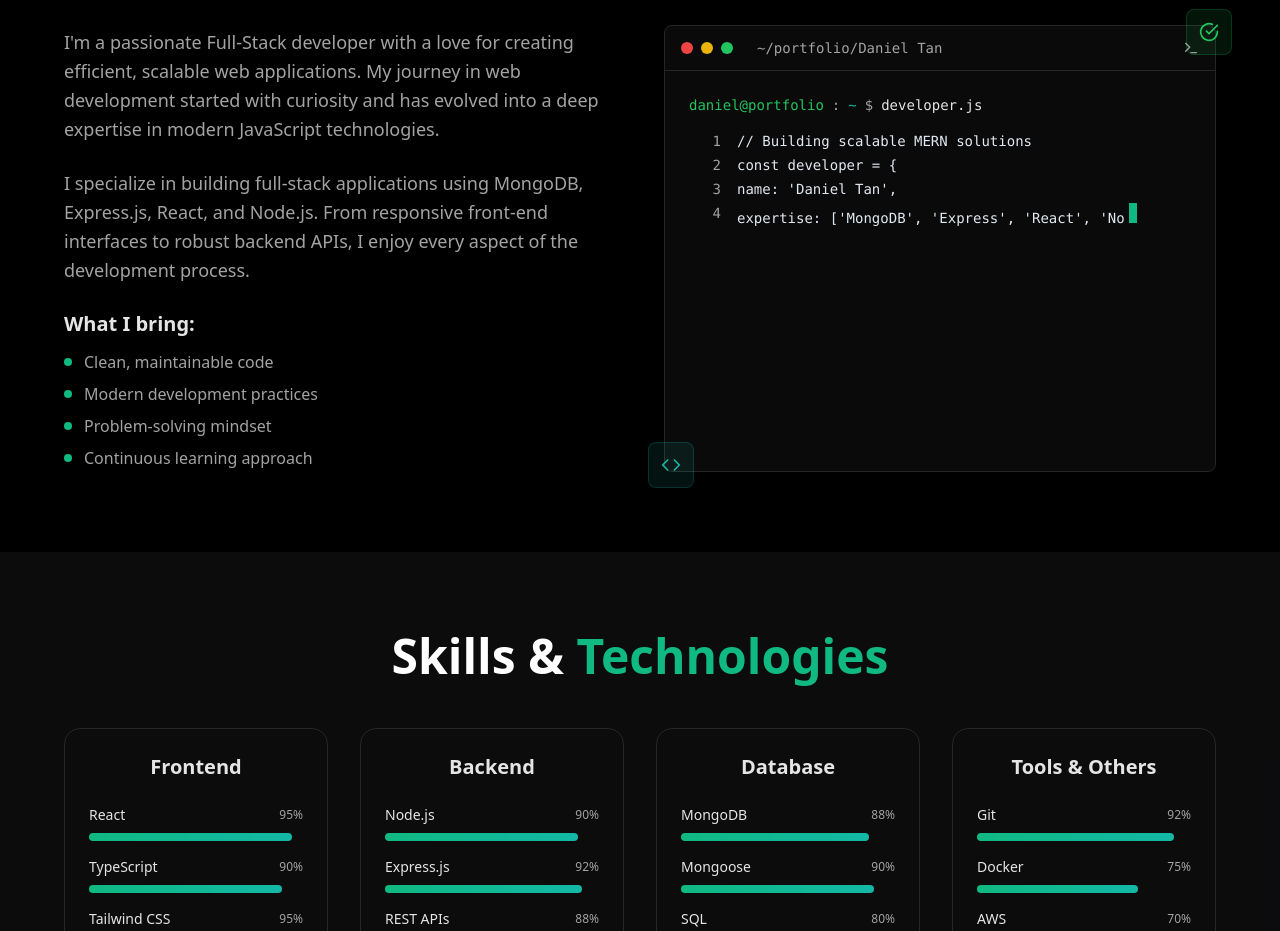
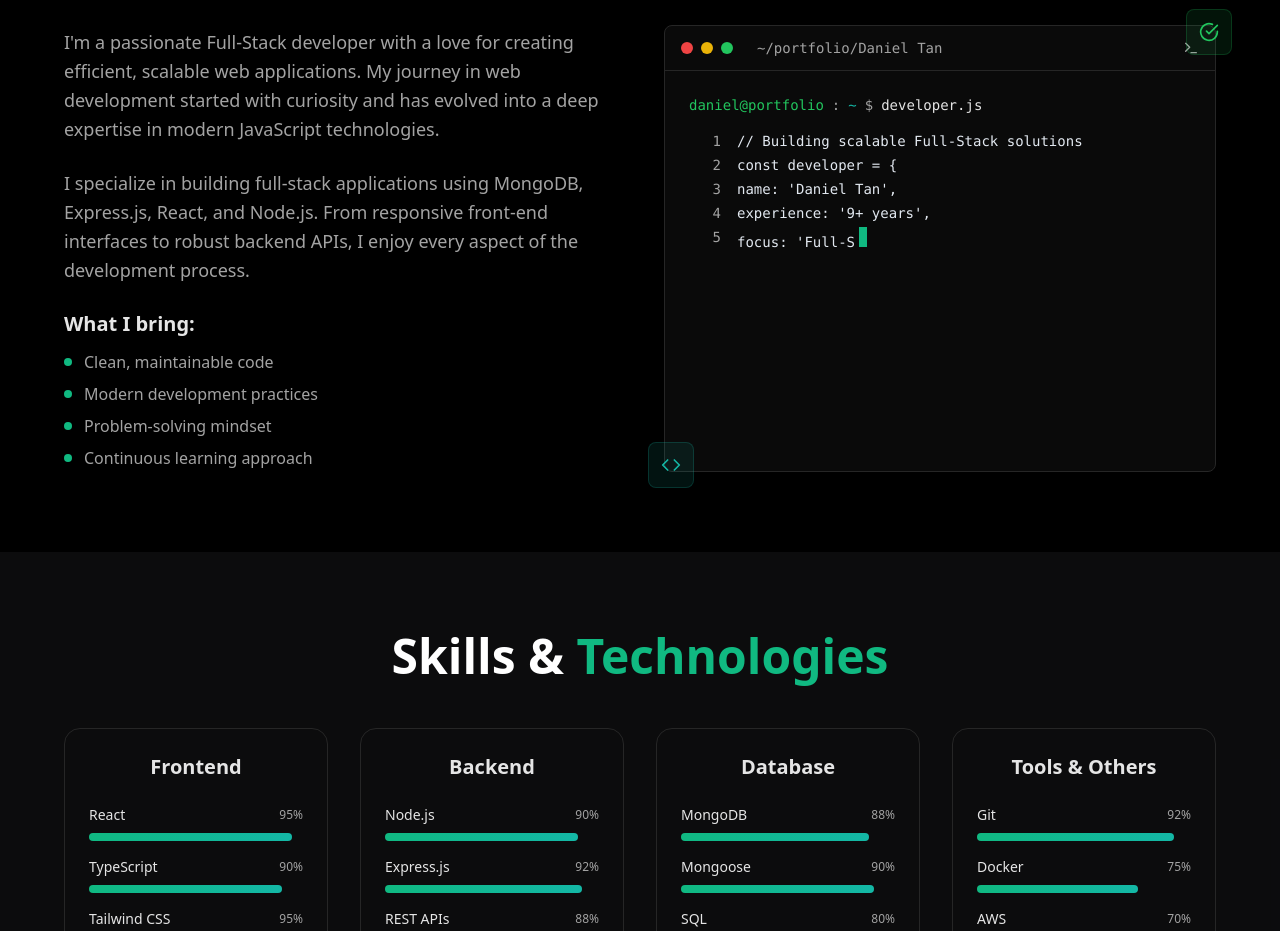
Before and after one commit to bughuntr7/dtportfo, a React (Vite) app: page / in a window 1280 px wide. Shown: the part 1020-1951 px from the top of the page. Built offline with nearby package versions, Linux system fonts and the light colour scheme.

Commit message:
Add Tech skills and Correct contact information

```diff
--- a/src/components/About.tsx
+++ b/src/components/About.tsx
@@ -9,18 +9,27 @@ const About = () => {
   const sectionRef = useRef<HTMLElement | null>(null);
 
   const codeLines = [
-    "// Building scalable MERN solutions",
+    "// Building scalable Full-Stack solutions",
     "const developer = {",
     "  name: 'Daniel Tan',",
-    "  expertise: ['MongoDB', 'Express', 'React', 'Node.js'],",
     "  experience: '9+ years',",
-    "  focus: 'Full-Stack'",
+    "  focus: 'Full-Stack',",
+    "  expertise: [",
+    "    'Frontend: React, Next.js, Vue.js, Tailwind CSS, Material UI',",
+    "    'Backend: Node.js, Express.js, Java (Spring Boot), Python (FastAPI, Flask)',",
+    "    'Languages: JavaScript, TypeScript, Java, Python, SQL',",
+    "    'Databases: PostgreSQL, MySQL, MongoDB, Redis',",
+    "    'AI/ML: OpenAI API, TensorFlow.js, scikit-learn',",
+    "    'Cloud & DevOps: AWS, GCP, Docker, Kubernetes, CI/CD',",
+    "    'Architecture: REST APIs, GraphQL, Microservices, Event-Driven Systems',",
+    "    'Testing: Jest, React Testing Library, Cypress, Postman'",
+    "  ]",
     "};",
     "",
     "const buildSolution = async (requirements) => {",
     "  const solution = await architect(requirements);",
     "  return solution.scalable().performant().maintainable();",
-    "};",
+    "}"
   ];
 
   // Observe when the About section enters the viewport
--- a/src/components/Contact.tsx
+++ b/src/components/Contact.tsx
@@ -1,7 +1,8 @@
 import { Button } from "./ui/Button";
 import { Input } from "./ui/Input";
 import { Textarea } from "./ui/Textarea";
-import { Github, Linkedin, Mail, Phone } from "lucide-react";
+// import { Github, Linkedin, Mail, Phone } from "lucide-react";
+import { Github, Linkedin, Mail } from "lucide-react";
 
 const Contact = () => {
     return (
```
